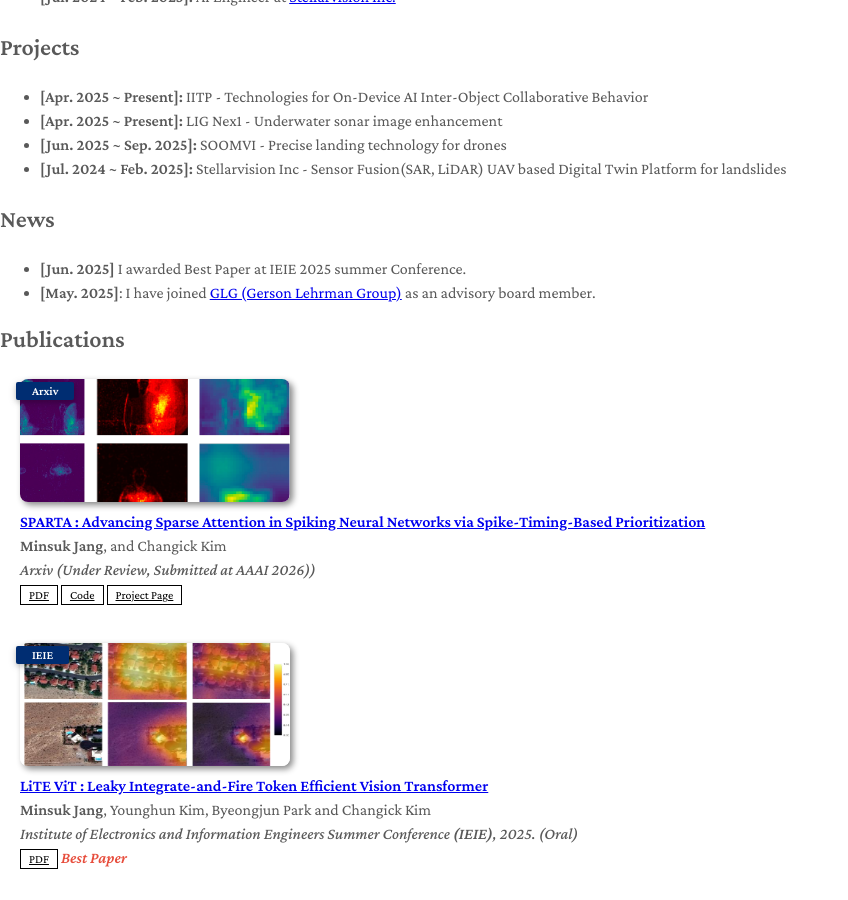
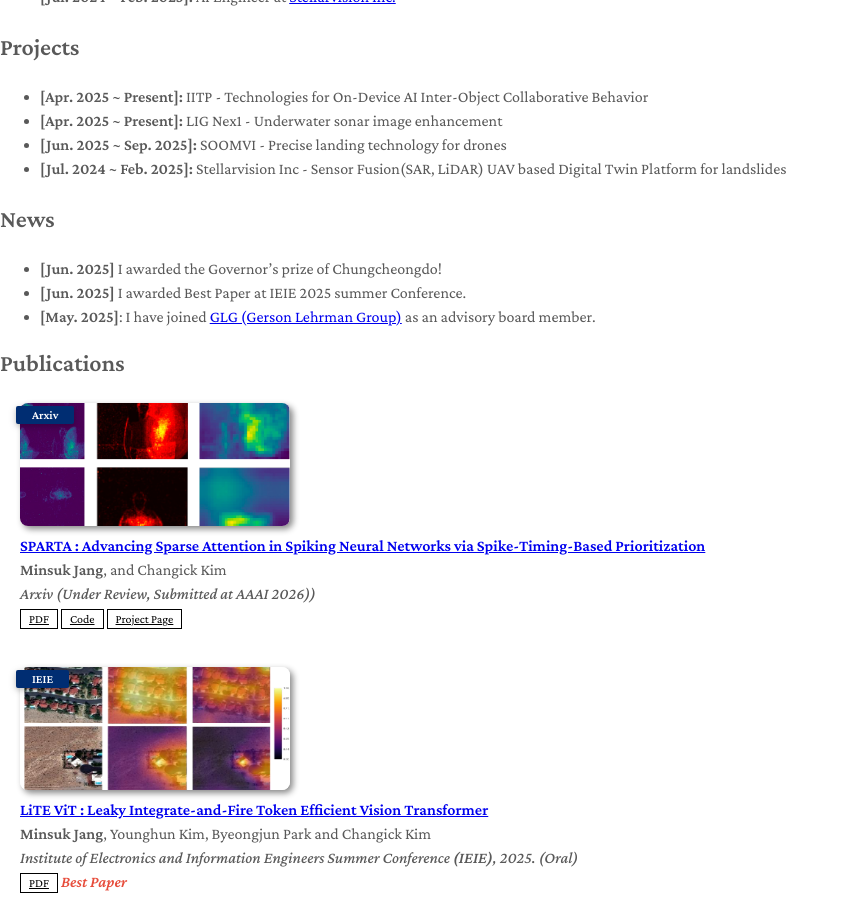
Before and after one commit to tersite1/tersite1.github.io, a Jekyll site: the page built from index.md, in a window 1280 px wide and 900 px high, scrolled down 1445 px. Shown: the whole window, without its empty margins (0-848 px from the left). Built offline with Jekyll 4.4.1, drawn with Linux system fonts in a browser that asks for light colours; a style sheet for code colours, icons or effects is not loaded; our own code applies the rules of GitHub Pages for plain Markdown files; some of the changed text lies outside the part shown.

Commit message:
Update index.md

```diff
--- a/index.md
+++ b/index.md
@@ -39,7 +39,7 @@
 
 
 ## News
-
+* **[Jun. 2025]** I awarded the Governor's prize of Chungcheongdo!
 * **[Jun. 2025]** I awarded Best Paper at IEIE 2025 summer Conference.
 * **[May. 2025]**: I have joined [GLG (Gerson Lehrman Group)](https://glginsights.com/ko/?utm_source=google&utm_medium=paid&utm_campaign=GLG%20BRAND&utm_term=glg&gad_source=1&gad_campaignid=21845526237&gclid=CjwKCAjw4K3DBhBqEiwAYtG_9FFCdtJ4EJE-E1SPtnAW7iV62W9dxZ5IUlwkiPAfuqOmnNErZj6MAxoCgygQAvD_BwE) as an advisory board member.
 
@@ -58,6 +58,7 @@
 
 ## Awards & Honors
 
+* **Governor’s Award** @ Chungcheongbuk-do Provincial Government, Jun. 2025
 * **Best Paper Award** @ IEIE 2025 Summer Conference, May 2025
 * **Seoul Drone Utilization Competition <strong>(Seoul Mayor's Award)</strong>** @ Seoul Metropolitan Government, Dec. 2024
 * **Asan Nanum Foundation-Yonsei University Startup Competition <strong>(Excellence Prize)</strong>** @ Asan Nanum Foundation, Oct. 2024
```
